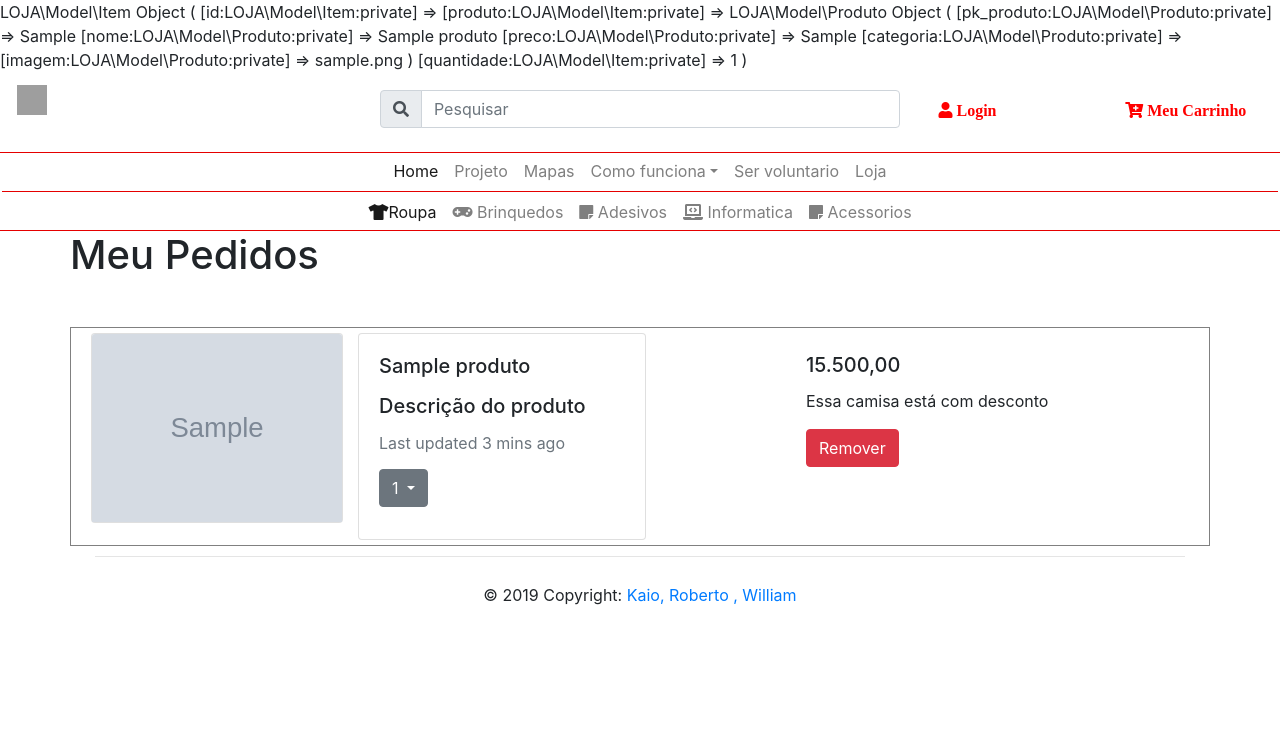
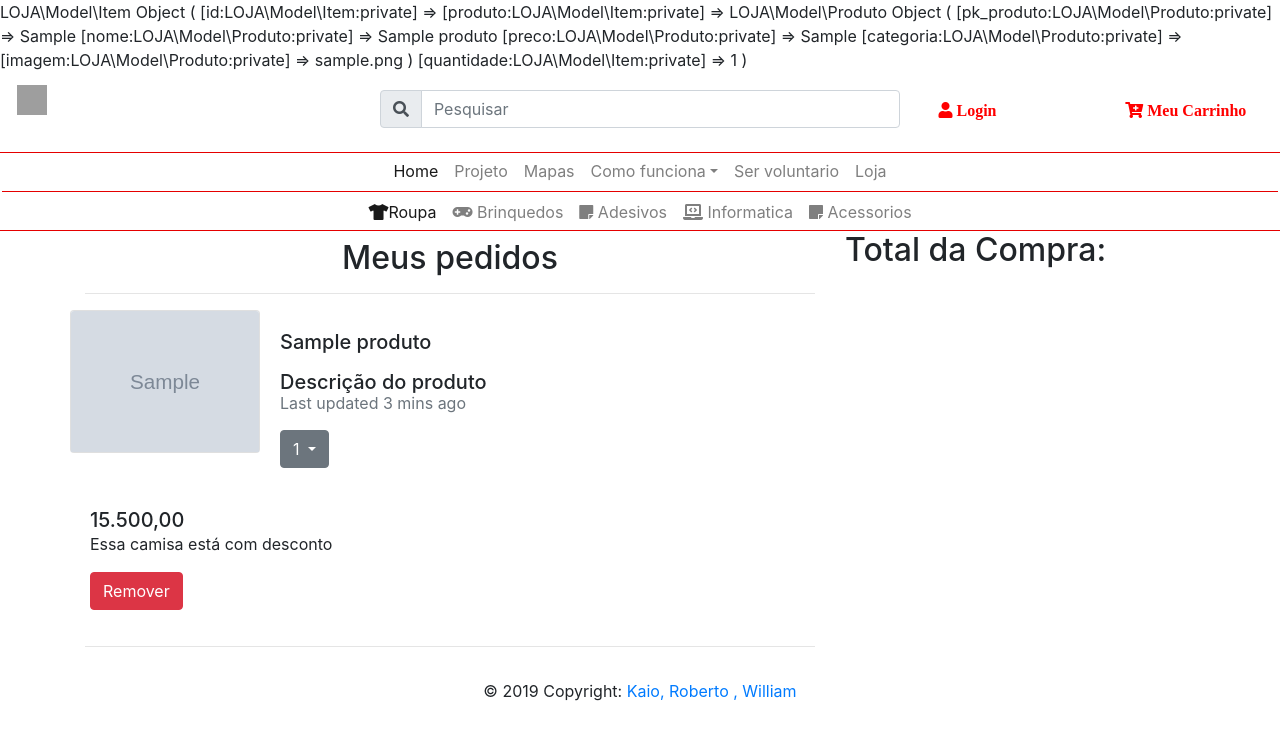
Before and after one commit to whm-macedo/projetomvc2, a PHP site: a page that uses view/header.php in a window 1280 px wide. Shown: the top 740 px of the page. Run offline with PHP 8.4, Linux system fonts and the light colour scheme; tables that the repository leaves empty or names only in its code hold one stand-in row (values such as "Sample post"); grey boxes marked "Sample" are stand-in pictures; some libraries are stand-ins or nearby versions; grey boxes are pictures that could not be loaded.

Commit message:
Finalizando carrinho

```diff
--- a/css/style.css
+++ b/css/style.css
@@ -32,6 +32,10 @@
     border: 0.5px solid Grey;
     padding: 5px;
 }
+.card-carrinho {
+    border:0px !important;
+}
+
 
 /* Estilos aplicados a larguras até 480 pixels */
 
--- a/view/carrinho.php
+++ b/view/carrinho.php
@@ -1,54 +1,62 @@
-<?php include "header.php"?>
+<?php include "header.php" ?>
 <div class="container">
-    <div class="row">
+    <div class="row ">
 
         <?php
         @$carrinho = $_SESSION['carrinho'];
 
-            if($carrinho === null || empty($carrinho->getItems())){
+        if ($carrinho === null || empty($carrinho->getItems())) {
             // Inicio HTML
             ?>
-                    <div class="jumbotron ">
-                    <div class="container">
+
+            <div class="col-md-12 mt-5 ">
+                <div class="jumbotron rounded-left ">
+                    <div class="container text-center ">
                         <h1 class="display-4"><i class="far fa-tired"></i>OPS!</h1>
                         <p class="lead">Seu carrinho estar vazio</p>
+                    </div>
                 </div>
             </div>
 
             <?php
                 // Fim HTML
-            }else{
+            } else {
 
-                foreach ($carrinho->getItems() as $item){
+
+                ?>
+                <div class="col-md-8">
+                <h2 class="display-6 text-center mt-2"> Meus pedidos</h2>
+                <hr style="color:cadetblue">
+             <?php
+                foreach ($carrinho->getItems() as $item) {
 
                     $produto = $item->getProduto();
-                    $linkRemove = "http://localhost/projetomvc2/carrinho/remover/".$produto->getPk_produto();
+                    $linkRemove = "http://localhost/projetomvc2/carrinho/remover/" . $produto->getPk_produto();
 
                     // Inicio HTML
 
                     ?>
 
-<h1 class="text-center mb-5"> Meu Pedidos </h1>
-<hr>
 
-<div class="container">
-<div class="row itemcarrinho">
 
-<div class="col-md-3">
-    <div class="card" >
-        <img class="card-img-top" src="<?php echo $url.'/View/img/produtos/'.$produto->getImagem(); ?>" alt="Imagem de capa do card">
+                <div class="row mb-2 ">
+
+                <div class="col-md-3 p-0">
+                    <div class="card">
+                        <img class="card-img-top" src="<?php echo $url . '/View/img/produtos/' . $produto->getImagem(); ?>" alt="Imagem de capa do card">
                     </div>
                 </div>
-<div class="cold-md-4">
 
-    <div class="card" style="width: 18rem;">
-        <div class="card-body">
-        <h5 class="card-title"> <p><?php echo $produto->getNome(); ?></p>
-        <p class="card-text">Descrição do produto</p>
+                <div class="cold-md-4 ">
+
+                            <div class="card card-carrinho" style="width: 18rem;">
+                                <div class="card-body  ">
+                                    <h5 class="card-title mb-0">
+                                        <p><?php echo $produto->getNome(); ?></p>
+                                        <p class="card-text mb-0 ">Descrição do produto</p>
                                         <p class="card-text"><small class="text-muted">Last updated 3 mins ago</small></p>
                                         <div class="dropdown ">
-                        <button class="btn btn-secondary dropdown-toggle" type="button" id="dropdownMenuButton"
-                            data-toggle="dropdown" aria-haspopup="true" aria-expanded="false">
+                                            <button class="btn btn-secondary dropdown-toggle" type="button" id="dropdownMenuButton" data-toggle="dropdown" aria-haspopup="true" aria-expanded="false">
                                                 1
                                             </button>
                                             <div class="dropdown-menu" aria-labelledby="dropdownMenuButton">
@@ -63,12 +71,9 @@
                             </div>
 
                         </div>
-<div class="cold-md-2" style="margin:70px;">
-
-</div>
                         <div class="cold-md-3">
                             <div class="card-body">
-                <h5 class="card-title">15.500,00</h5>
+                                <h5 class="card-title mb-0">15.500,00</h5>
                                 <p class="card-text">Essa camisa está com desconto</p>
                                 <div>
                                     <a href="<?php echo $linkRemove; ?>" class="btn btn-danger">Remover</a>
@@ -77,16 +82,29 @@
                             </div>
                         </div>
 
+                </div>
+                <hr style="color:cadetblue">
 
-</div>
-<hr style="margin:10px;">
+
+
             <?php
                     // Fim HTML
+
                 }
+
+               ?>
+                </div>
+                <div class="col-md-4">
+                        <h2 class="display-5"> Total da Compra:</h2>
+                    </div>
+                </div>
+
+                <?php
+
             }
+
             ?>
 
     </div>
-</div>
 
-<?php include "footer.php"?>
+    <?php include "footer.php" ?>
```
Also changed, not shown: view/header.php (+4 -3 lines). Lines whose indentation alone changed are shown as unchanged.
